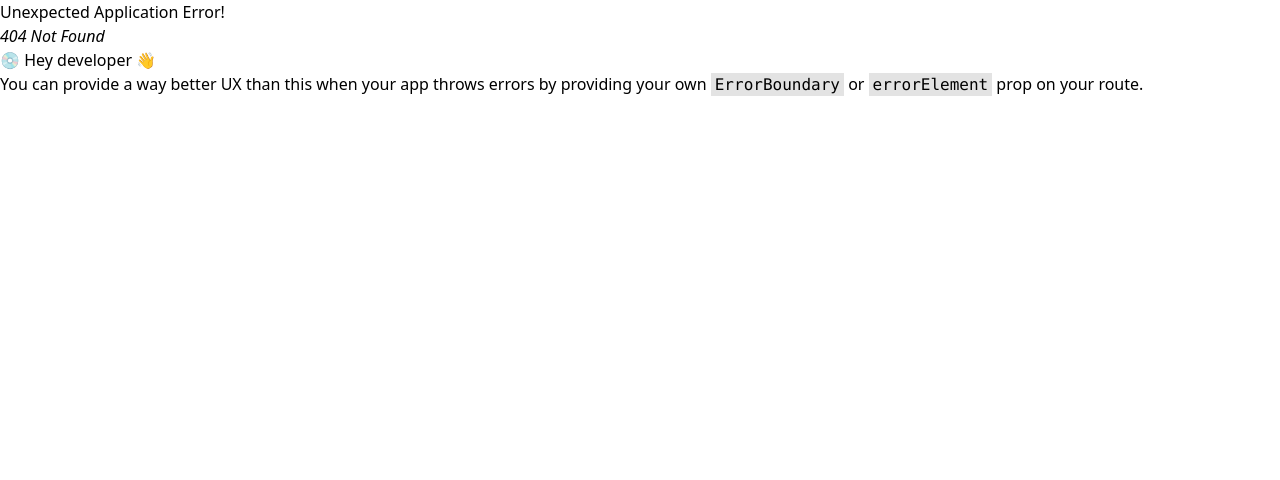
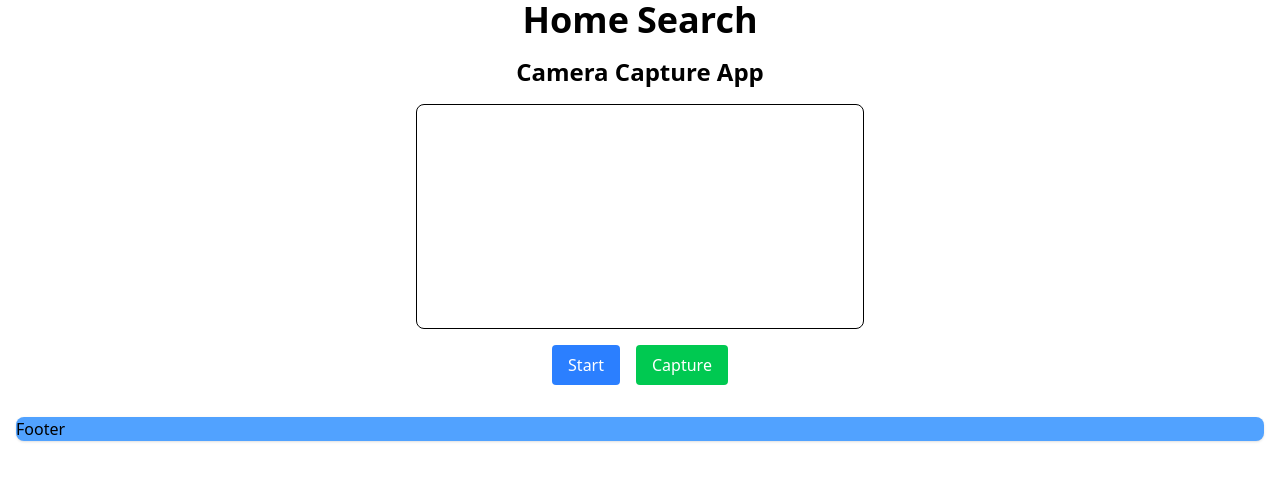
Before and after one commit to Vigneshwar4053/whatsthat, a React (Vite) app in the folder frontend/: page /capture in a window 1280 px wide. Before the commit this address had no page. Shown: the top 480 px of the page. Built offline with nearby package versions, Linux system fonts and the light colour scheme.

Commit message:
captured image file is added

```diff
--- a/frontend/src/home/Search.jsx
+++ b/frontend/src/home/Search.jsx
@@ -7,12 +7,13 @@ function Search() {
   // controls the current stream value
   const [stream, setStream] = useState(null);
   const [video, setVideo] = useState(false);
+  const[imgUrl,setCapturedUrl]=useState("");
 
   // controls the video DOM element
   const webcamVideo = useRef();
 
   //canvas object to capture image
-  const canvas = useRef();
+  const canvasRef = useRef();
 
   //output image
   const photo=useRef();
@@ -41,17 +42,21 @@ function Search() {
   };
 
   const capturePic = () => {
-    const context = canvas.current.getContext("2d");
-    context.fillStyle = "#AAA";
-    context.fillRect(0, 0, webcamVideo.current.videoWidth, webcamVideo.current.videoHeight);
-    const data = canvas.current.toDataURL("image/png");
-    photo.current.setAttribute("src", data);
+    const video = webcamVideo.current;
+    const canvas = canvasRef.current;
+    const context = canvas.getContext("2d");
+
+    context.drawImage(video,0, 0, video.videoWidth, video.videoHeight);
+    const data = canvas.toDataURL("image/png");
+    setCapturedUrl(data)
+
   };
+
 
   return (
     <div className="container gap-4">
       <video ref={webcamVideo} autoPlay playsInline></video>
-      <canvas ref={canvas}></canvas>
+      <canvas ref={canvasRef}></canvas>
       <button
           className={playing?`bg-red-500 hover:bg-red-700 text-white font-bold py-2 px-4 rounded m-2`:
                             `bg-blue-500 hover:bg-blue-700 text-white font-bold py-2 px-4 rounded m-2`}
@@ -62,7 +67,7 @@ function Search() {
       <button
         className='bg-blue-500 hover:bg-blue-700 text-white font-bold py-2 px-4 rounded m-2'
         onClick={capturePic}>Capture Image</button>
-        <img ref={photo} alt="Output Image Here" />
+        <img src={imgUrl} alt="Output Image Here" />
     </div>
   );
 }
--- /dev/null
+++ b/frontend/src/home/captureImg.jsx
@@ -0,0 +1,65 @@
+import React, { useRef, useState } from 'react';
+
+const App = () => {
+  const videoRef = useRef(null);
+  const canvasRef = useRef(null);
+  const [capturedImage, setCapturedImage] = useState(null);
+
+  const startCamera = async () => {
+    try {
+      const stream = await navigator.mediaDevices.getUserMedia({ video: true });
+      if (videoRef.current) {
+        videoRef.current.srcObject = stream;
+      }
+    } catch (err) {
+      console.error("Error accessing camera:", err);
+    }
+  };
+
+  const captureImage = () => {
+    const video = videoRef.current;
+    const canvas = canvasRef.current;
+    const context = canvas.getContext('2d');
+
+    canvas.width = video.videoWidth;
+    canvas.height = video.videoHeight;
+
+    context.drawImage(video, 0, 0, canvas.width, canvas.height);
+
+    const imageData = canvas.toDataURL('image/png');
+    setCapturedImage(imageData);
+  };
+
+  return (
+    <div className="flex flex-col items-center gap-4 p-4">
+      <h1 className="text-2xl font-bold">Camera Capture App</h1>
+      <video ref={videoRef} autoPlay className="w-full max-w-md border rounded-lg" />
+      <canvas ref={canvasRef} className="hidden" />
+
+      <div className="flex gap-4">
+        <button
+          onClick={startCamera}
+          className="px-4 py-2 bg-blue-500 text-white rounded hover:bg-blue-600"
+        >
+          Start
+        </button>
+
+        <button
+          onClick={captureImage}
+          className="px-4 py-2 bg-green-500 text-white rounded hover:bg-green-600"
+        >
+          Capture
+        </button>
+      </div>
+
+      {capturedImage && (
+        <div>
+          <h2 className="mt-4 text-lg font-semibold">Captured Image:</h2>
+          <img src={capturedImage} alt="Captured" className="mt-2 border rounded-lg" />
+        </div>
+      )}
+    </div>
+  );
+};
+
+export default App;
--- a/frontend/src/main.jsx
+++ b/frontend/src/main.jsx
@@ -5,11 +5,13 @@ import './index.css'
 import Layout from './home/Layout.jsx'
 import App from './home/App.jsx'
 import Search from './home/Search'
+import CaptureImg from './home/captureImg.jsx'
 const router = createBrowserRouter(
   createRoutesFromElements(
     <Route path="/" element={<Layout />}>
       <Route path='' element={<App/>}/>
       <Route path='search' element={<Search/>}/>
+      <Route path='capture' element={<CaptureImg/>}/>
     </Route>
   )
 )
```
